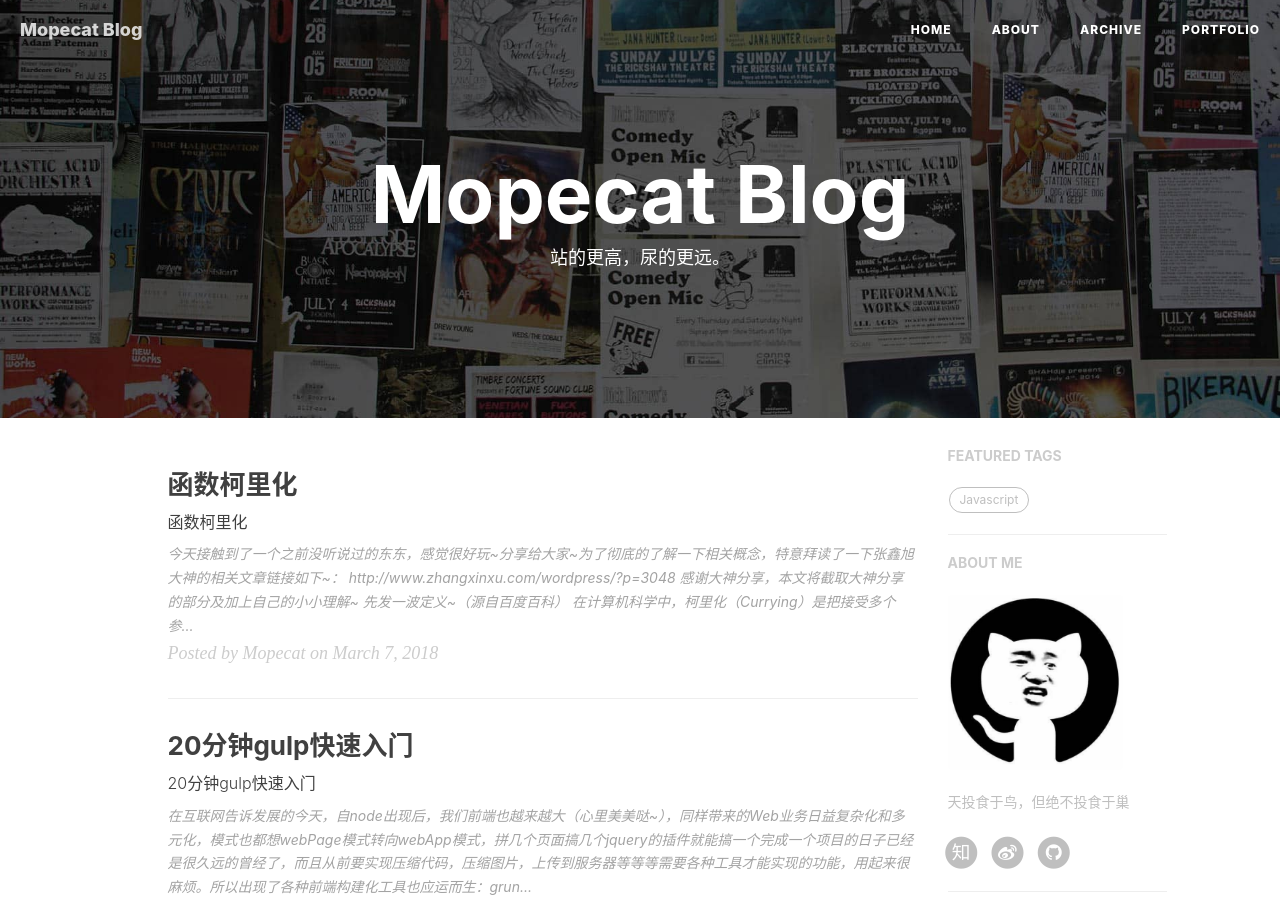
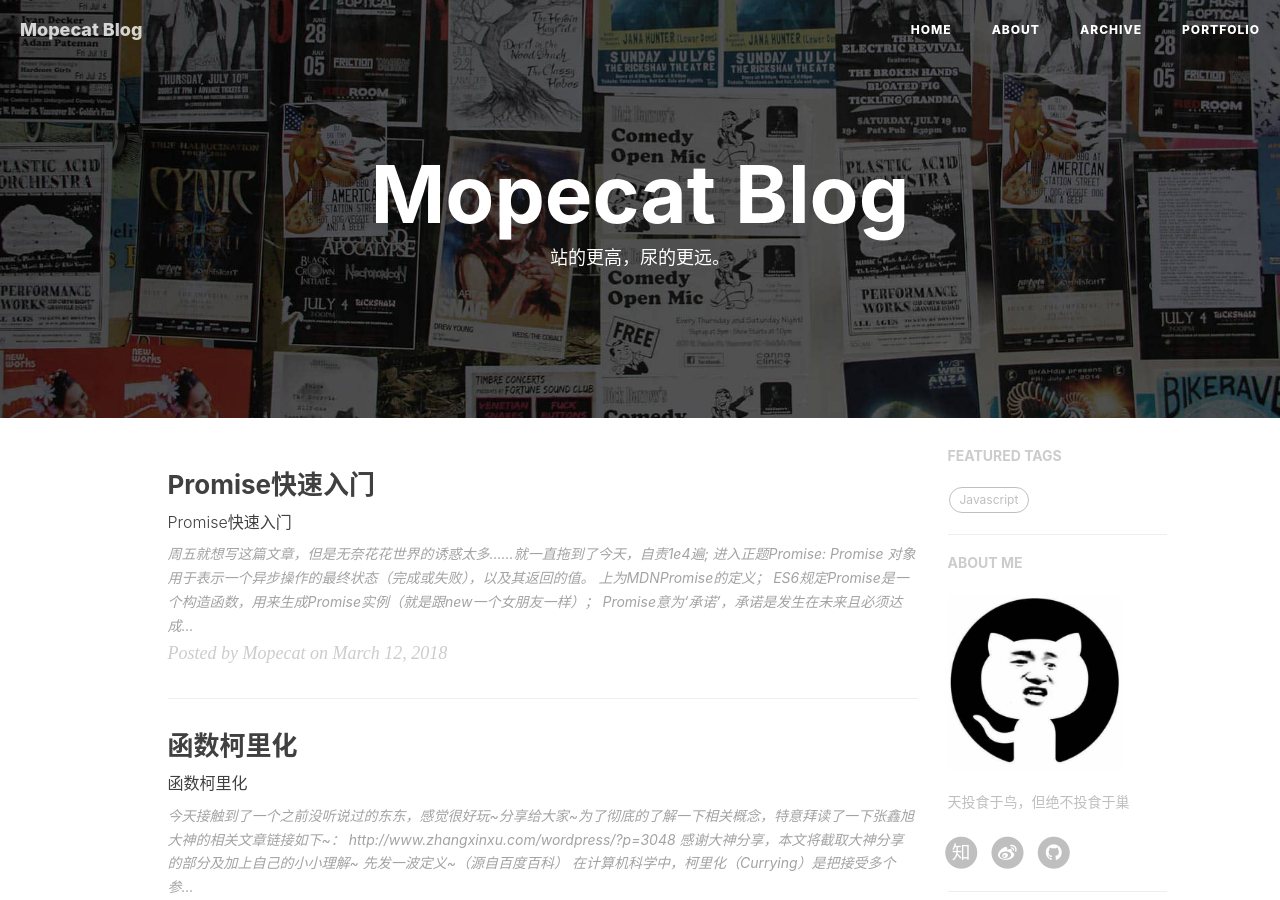
Before and after one commit to Mopecat/mopecat.github.io, a Jekyll site: the page built from index.html, in a window 1280 px wide and 900 px high. Built offline with Jekyll 4.4.1, drawn with Linux system fonts in a browser that asks for light colours; nearby versions of some CDN libraries; the list of posts is cut into pages by our own code; comment, search, counter and statistics services are not loaded; a file with an impossible date is left out.

Commit message:
更新依赖，解决文章不更新bug

```diff
--- a/_config.yml
+++ b/_config.yml
@@ -1,6 +1,5 @@
 # Site settings
 title: Mopecat Blog
-subtitle: 站的更高，尿的更远
 SEOTitle: Mopecat的博客 | Mopecat Blog
 header-img: img/home-bg.jpg
 email: liuyangdiv@163.com
--- a/_posts/2018-03-12-Promise-2018.markdown
+++ b/_posts/2018-03-12-Promise-2018.markdown
@@ -2,7 +2,7 @@
 layout:     post
 title:      "Promise快速入门"
 subtitle:   "Promise快速入门"
-date:       2018-03-012 12:00:00
+date:       2018-03-12 12:00:00
 author:     "Mopecat"
 header-img: "img/post-bg-js-version.jpg"
 catalog: true
--- a/portfolio/index.html
+++ b/portfolio/index.html
@@ -9,7 +9,7 @@ layout: default
 		<meta charset="UTF-8" />
 		<meta http-equiv="X-UA-Compatible" content="IE=edge,chrome=1">
 		<meta name="viewport" content="width=device-width, initial-scale=1.0">
-		<title>Hux - Timeline</title>
+		<title>Mopecat - Timeline</title>
 		<link rel="stylesheet" type="text/css" href="css/timeline.css" />
 		<script src="js/modernizr.custom.js"></script>
 	</head>
```
Also changed, not shown: package.json (+9 -9 lines), 2 other files.
